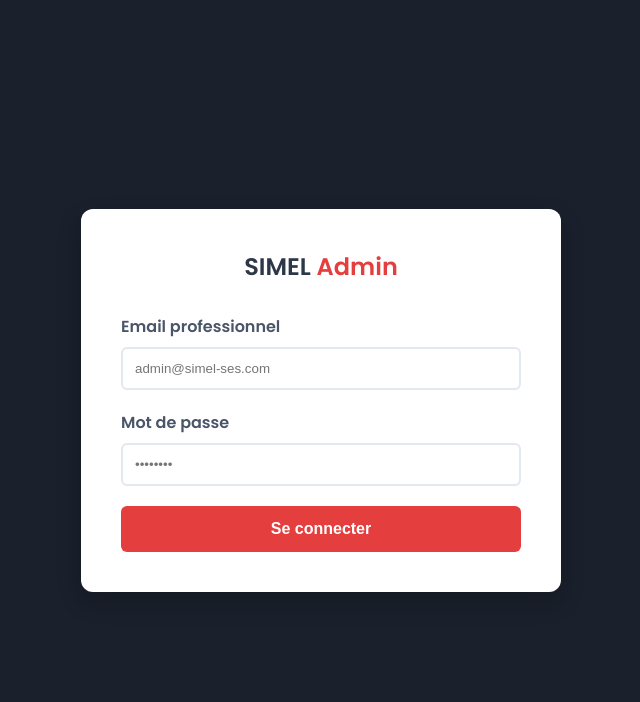
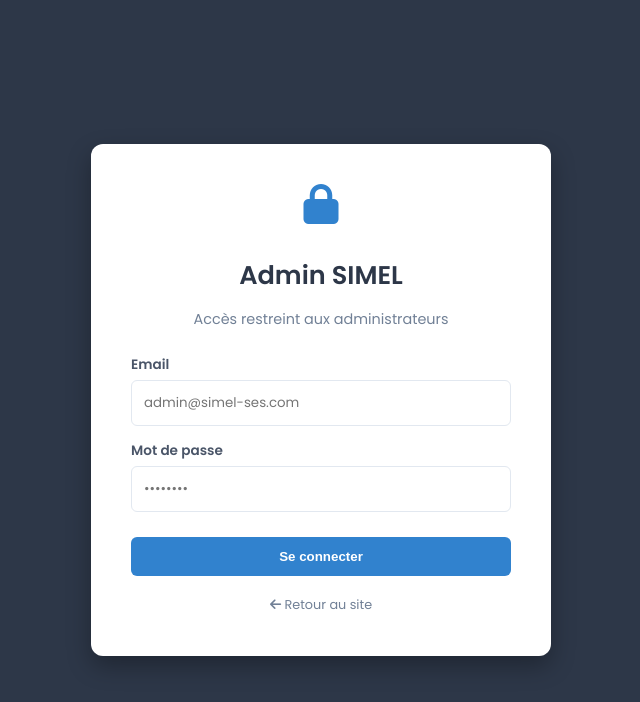
Before and after one commit to simplisso/Energies, a website: page admin/login.html in a window 1280 px wide. Shown: the whole page, without its empty margins (319-959 px from the left). Drawn offline with nearby package versions, Linux system fonts and the light colour scheme.

Commit message:
Update login.html

```diff
--- a/admin/login.html
+++ b/admin/login.html
@@ -6,13 +6,12 @@
     <title>Connexion Admin | SIMEL S.E.S</title>
     <script src="https://cdn.jsdelivr.net/npm/@supabase/supabase-js@2"></script>
     <link rel="stylesheet" href="https://cdnjs.cloudflare.com/ajax/libs/font-awesome/6.0.0/css/all.min.css">
-
     <style>
         @import url('https://fonts.googleapis.com/css2?family=Poppins:wght@300;400;600&display=swap');
 
         body {
             font-family: 'Poppins', sans-serif;
-            background-color: #1a202c;
+            background-color: #2D3748;
             display: flex;
             align-items: center;
             justify-content: center;
@@ -24,81 +23,53 @@
             background: white;
             padding: 40px;
             border-radius: 12px;
-            box-shadow: 0 10px 25px rgba(0,0,0,0.2);
+            box-shadow: 0 10px 25px rgba(0,0,0,0.3);
             width: 100%;
-            max-width: 400px;
+            max-width: 380px;
             text-align: center;
         }
 
-        .logo-admin {
-            font-size: 24px;
-            font-weight: bold;
-            color: #2d3748;
-            margin-bottom: 30px;
+        .login-card h1 { color: #2D3748; margin-bottom: 5px; font-size: 1.6rem; }
+        .login-card p { color: #718096; margin-bottom: 25px; font-size: 0.9rem; }
+
+        .form-group { text-align: left; margin-bottom: 15px; }
+        .form-group label { display: block; margin-bottom: 5px; font-weight: 600; color: #4A5568; font-size: 0.85rem; }
+        .form-group input {
+            width: 100%; padding: 12px; border: 1px solid #E2E8F0;
+            border-radius: 6px; font-family: inherit; outline: none;
+            box-sizing: border-box;
         }
-
-        .logo-admin span { color: #e53e3e; }
-
-        .form-group {
-            text-align: left;
-            margin-bottom: 20px;
-        }
-
-        .form-group label {
-            display: block;
-            margin-bottom: 8px;
-            font-weight: 600;
-            color: #4a5568;
-        }
-
-        .form-group input {
-            width: 100%;
-            padding: 12px;
-            border: 2px solid #e2e8f0;
-            border-radius: 6px;
-            box-sizing: border-box;
-            outline: none;
-            transition: 0.3s;
-        }
-
-        .form-group input:focus { border-color: #e53e3e; }
+        .form-group input:focus { border-color: #3182CE; }
 
         .login-btn {
-            width: 100%;
-            padding: 14px;
-            background: #e53e3e;
-            color: white;
-            border: none;
-            border-radius: 6px;
-            font-weight: bold;
-            font-size: 16px;
-            cursor: pointer;
-            transition: 0.3s;
+            width: 100%; padding: 12px; background: #3182CE; color: white;
+            border: none; border-radius: 6px; font-weight: bold;
+            cursor: pointer; transition: 0.3s; margin-top: 10px;
         }
+        .login-btn:hover { background: #2C5282; }
+        .login-btn:disabled { background: #A0AEC0; cursor: not-allowed; }
 
-        .login-btn:hover { background: #c53030; }
-
-        .error-msg {
-            background: #fff5f5;
-            color: #c53030;
+        #error-msg {
+            color: #E53E3E;
+            font-size: 0.85rem;
+            margin-top: 15px;
+            background: #FFF5F5;
             padding: 10px;
-            border-radius: 6px;
-            margin-bottom: 20px;
-            font-size: 14px;
-            display: none; /* Caché par défaut */
+            border-radius: 4px;
+            display: none;
         }
     </style>
 </head>
 <body>
 
     <div class="login-card">
-        <div class="logo-admin">SIMEL <span>Admin</span></div>
-
-        <div id="errorMessage" class="error-msg"></div>
+        <i class="fas fa-lock" style="font-size: 2.5rem; color: #3182CE; margin-bottom: 15px;"></i>
+        <h1>Admin SIMEL</h1>
+        <p>Accès restreint aux administrateurs</p>
 
         <form id="loginForm">
             <div class="form-group">
-                <label>Email professionnel</label>
+                <label>Email</label>
                 <input type="email" id="email" placeholder="admin@simel-ses.com" required>
             </div>
             <div class="form-group">
@@ -106,58 +77,59 @@
                 <input type="password" id="password" placeholder="••••••••" required>
             </div>
             <button type="submit" id="submitBtn" class="login-btn">Se connecter</button>
+            <div id="error-msg"></div>
         </form>
+
+        <a href="../index.html" style="display:inline-block; margin-top:20px; color:#718096; text-decoration:none; font-size:0.8rem;">
+            <i class="fas fa-arrow-left"></i> Retour au site
+        </a>
     </div>
 
     <script>
-        // 1. CONFIGURATION SUPABASE
-        // Remplacez ces valeurs par vos vraies clés Supabase (Settings > API)
+        // --- CONFIGURATION ---
+        // Utilise bien la ANON_KEY ici
         const SUPABASE_URL = 'https://owkprsgfbxaxkijcomln.supabase.co';
         const SUPABASE_KEY = 'eyJhbGciOiJIUzI1NiIsInR5cCI6IkpXVCJ9.eyJpc3MiOiJzdXBhYmFzZSIsInJlZiI6Im93a3Byc2dmYnhheGtpamNvbWxuIiwicm9sZSI6ImFub24iLCJpYXQiOjE3NjY1MzI1NjQsImV4cCI6MjA4MjEwODU2NH0.RvVHppQWTDqEFfBLrHJxSdC5cvb5BwuulpAxDi4TndM';
         const _supabase = supabase.createClient(SUPABASE_URL, SUPABASE_KEY);
 
         const loginForm = document.getElementById('loginForm');
-        const errorMessage = document.getElementById('errorMessage');
         const submitBtn = document.getElementById('submitBtn');
+        const errorMsg = document.getElementById('error-msg');
 
-        // 2. GESTION DE LA CONNEXION
         loginForm.addEventListener('submit', async (e) => {
             e.preventDefault();
 
-            // Réinitialiser l'interface
-            errorMessage.style.display = 'none';
+            errorMsg.style.display = 'none';
             submitBtn.disabled = true;
-            submitBtn.innerText = "Vérification...";
+            submitBtn.innerText = "Connexion en cours...";
 
             const email = document.getElementById('email').value;
             const password = document.getElementById('password').value;
 
-            // Appel à l'authentification Supabase
             const { data, error } = await _supabase.auth.signInWithPassword({
                 email: email,
-                password: password,
+                password: password
             });
 
             if (error) {
-                // Afficher l'erreur
-                errorMessage.innerText = "Échec : " + error.message;
-                errorMessage.style.display = 'block';
+                errorMsg.innerText = "Erreur : " + error.message;
+                errorMsg.style.display = 'block';
                 submitBtn.disabled = false;
                 submitBtn.innerText = "Se connecter";
             } else {
-                // Succès : Redirection vers le dashboard
-                window.location.href = 'dashboard.html';
+                // Redirection immédiate vers le dashboard
+                window.location.replace('dashboard.html');
             }
         });
 
-        // 3. VÉRIFICATION : Si déjà connecté, redirection directe
+        // Vérification automatique : si déjà connecté, on saute le login
         async function checkSession() {
-            const { data } = await _supabase.auth.getSession();
-            if (data.session) {
-                window.location.href = 'dashboard.html';
+            const { data: { session } } = await _supabase.auth.getSession();
+            if (session) {
+                window.location.replace('dashboard.html');
             }
         }
-        checkSession();
+        window.onload = checkSession;
     </script>
 </body>
 </html>
```
